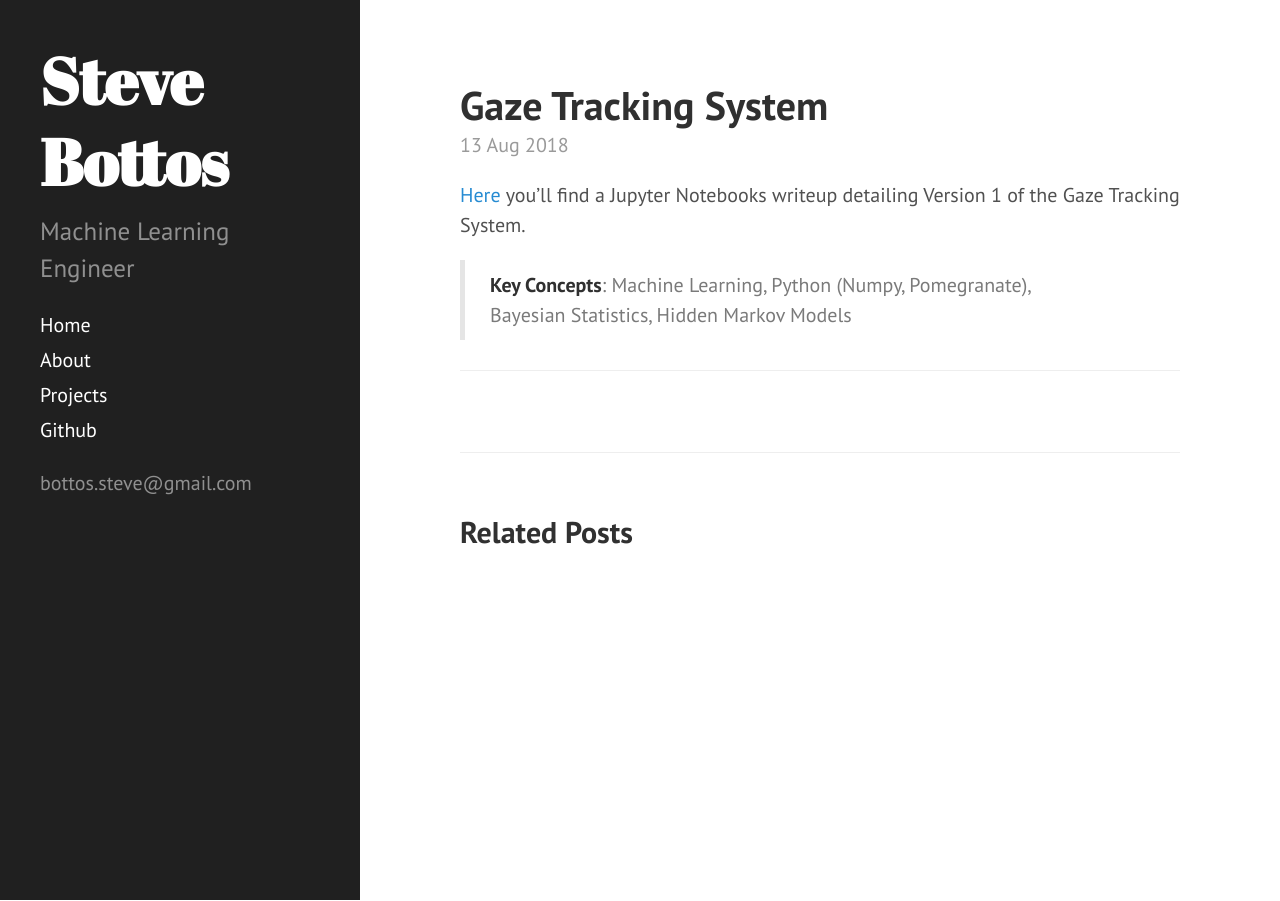
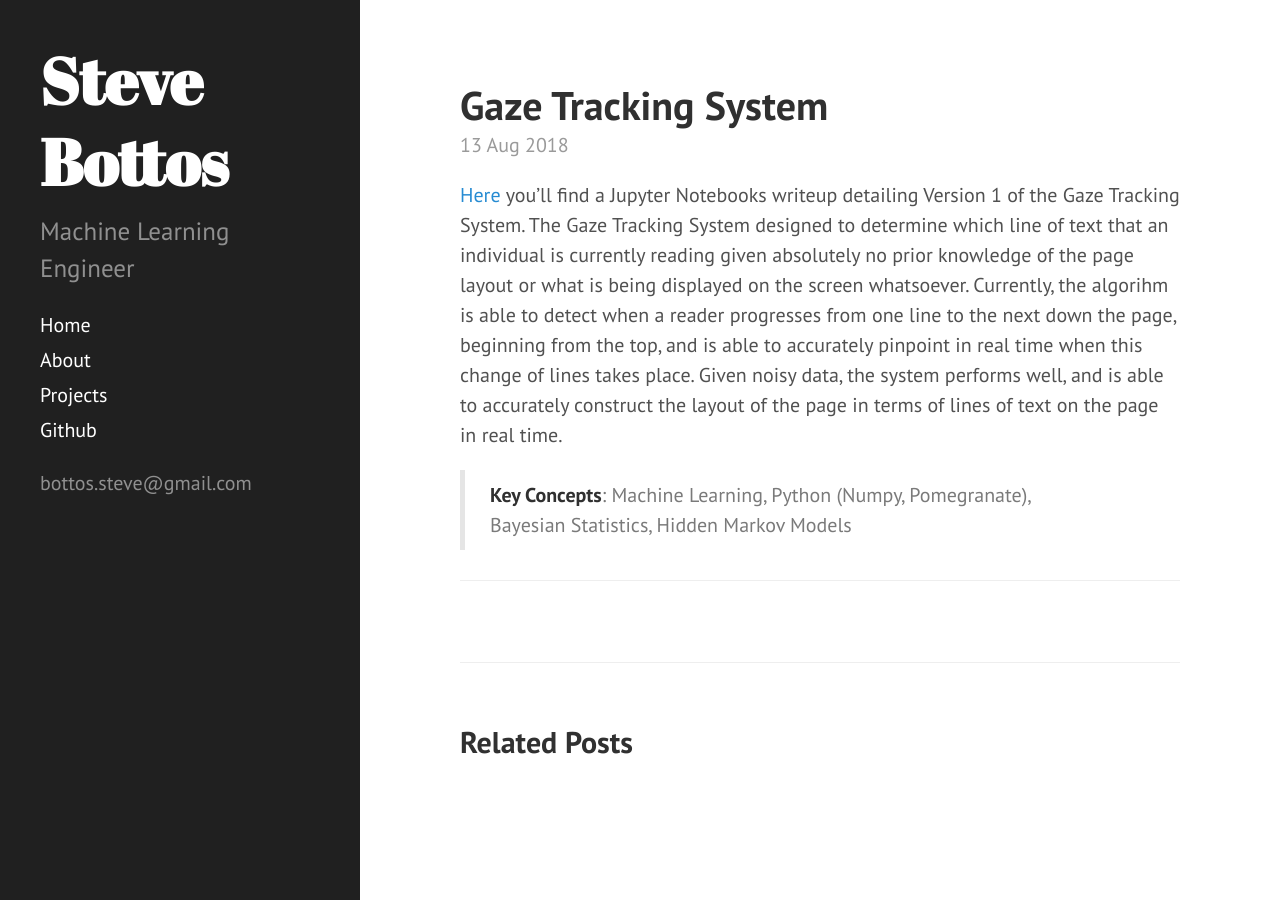
Before and after one commit to stevebottos/stevebottos.github.io, a Jekyll site: the page built from _posts/2018-08-13-Gaze Tracking System.md, in a window 1280 px wide. Built offline with Jekyll 4.4.1, drawn with Linux system fonts in a browser that asks for light colours.

Commit message:
Update 2018-08-13-Gaze Tracking System.md

```diff
--- a/_posts/2018-08-13-Gaze Tracking System.md
+++ b/_posts/2018-08-13-Gaze Tracking System.md
@@ -3,7 +3,8 @@
 title: Gaze Tracking System
 ---
 
-<a href="https://stevebottos.github.io/jupnotes/GazeTrackerWriteup/" target="_blank">Here </a>you'll find a Jupyter Notebooks writeup detailing Version 1 of the Gaze Tracking System.
+<a href="https://stevebottos.github.io/jupnotes/GazeTrackerWriteup/" target="_blank">Here </a>you'll find a Jupyter Notebooks writeup detailing Version 1 of the Gaze Tracking System. The Gaze Tracking System designed to determine which line of text that an individual is currently reading given absolutely no prior knowledge of the page layout or what is being displayed on the screen whatsoever. Currently, the algorihm is able to detect when a reader progresses from one line to the next down the page, beginning from the top, and is able to accurately pinpoint in real time when this change of lines takes place. Given noisy data, the system performs well, and is able to accurately construct the layout of the page in terms of lines of text on the page in real time.
+
 > **Key Concepts**: Machine Learning, Python (Numpy, Pomegranate), Bayesian Statistics, Hidden Markov Models
 
 ---
```
